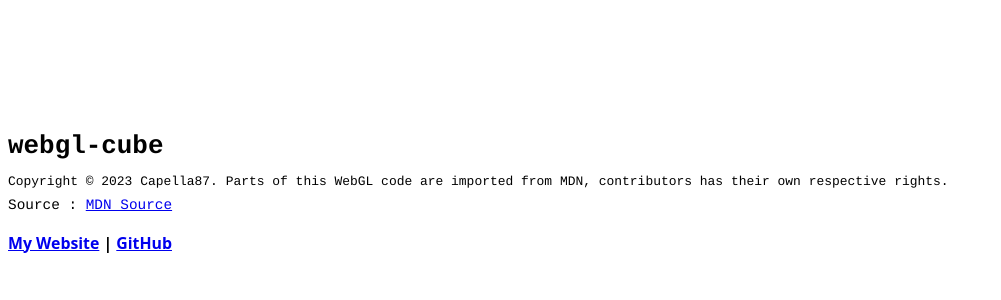
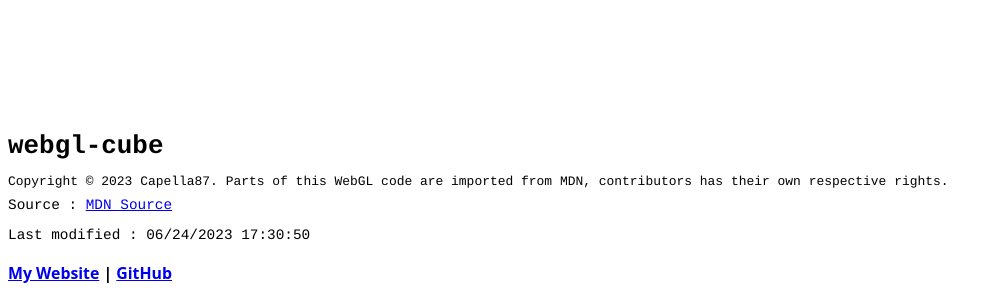
Before and after one commit to Capella87/webgl-cube, a website with bundled scripts: page index.html in a window 1280 px wide. Shown: the part 743-1043 px from the top of the page, without its empty margins (0-1001 px from the left). Before the commit the page ends 1012 px from the top, so only its background shows below. Built offline with nearby package versions, Linux system fonts and the light colour scheme; files whose address does not match are found by name.

Commit message:
Add last modeified time on index.html

```diff
--- a/index.html
+++ b/index.html
@@ -37,4 +37,5 @@
       </p>
     </footer>
   </body>
+  <script src="timestamp.js" type="text/javascript"></script>
 </html>
--- /dev/null
+++ b/timestamp.js
@@ -0,0 +1,5 @@
+let modifiedTime = document.lastModified;
+
+document.getElementById('timestamp').innerHTML
+ = "Last modified : " + modifiedTime;
+console.log(modifiedTime);
```
